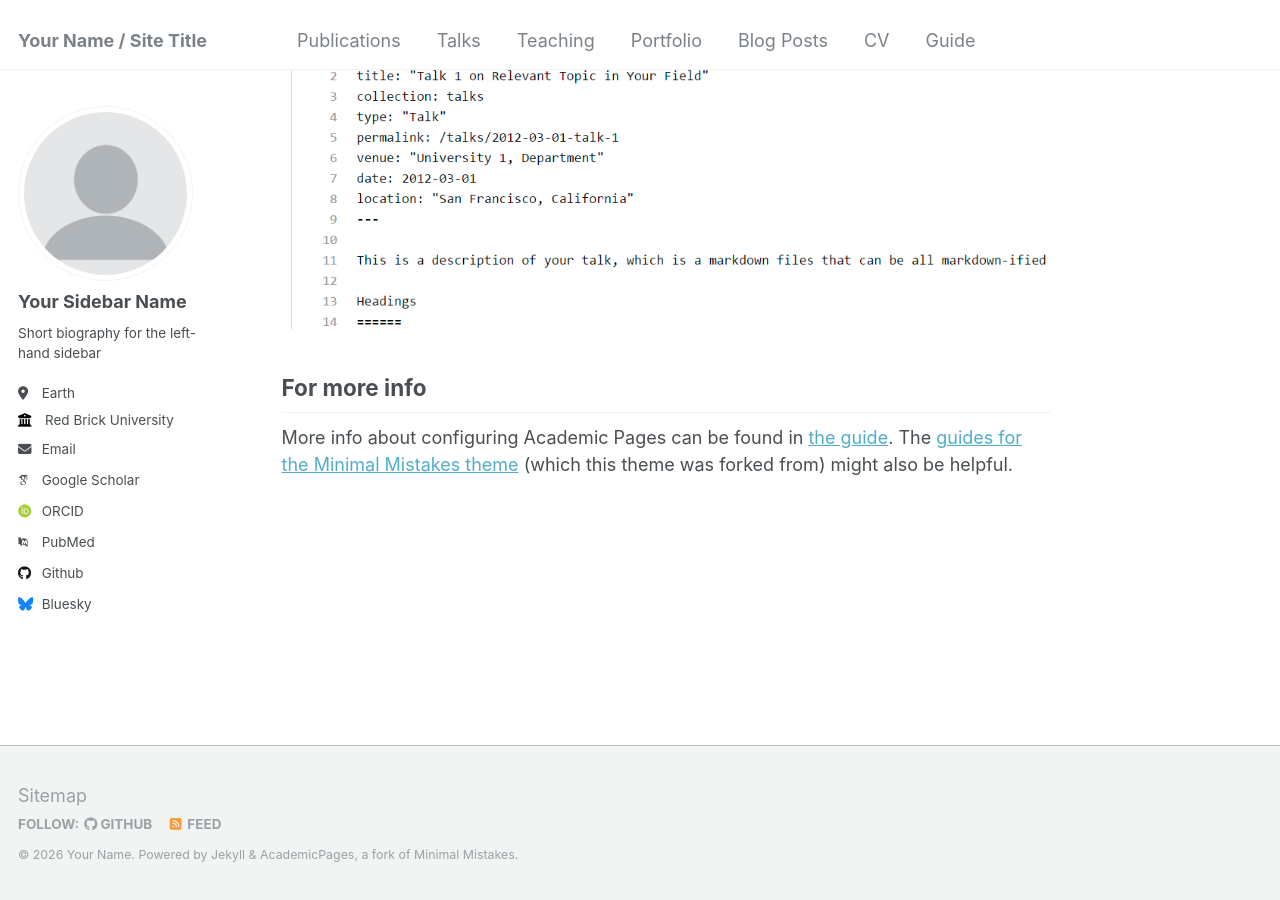
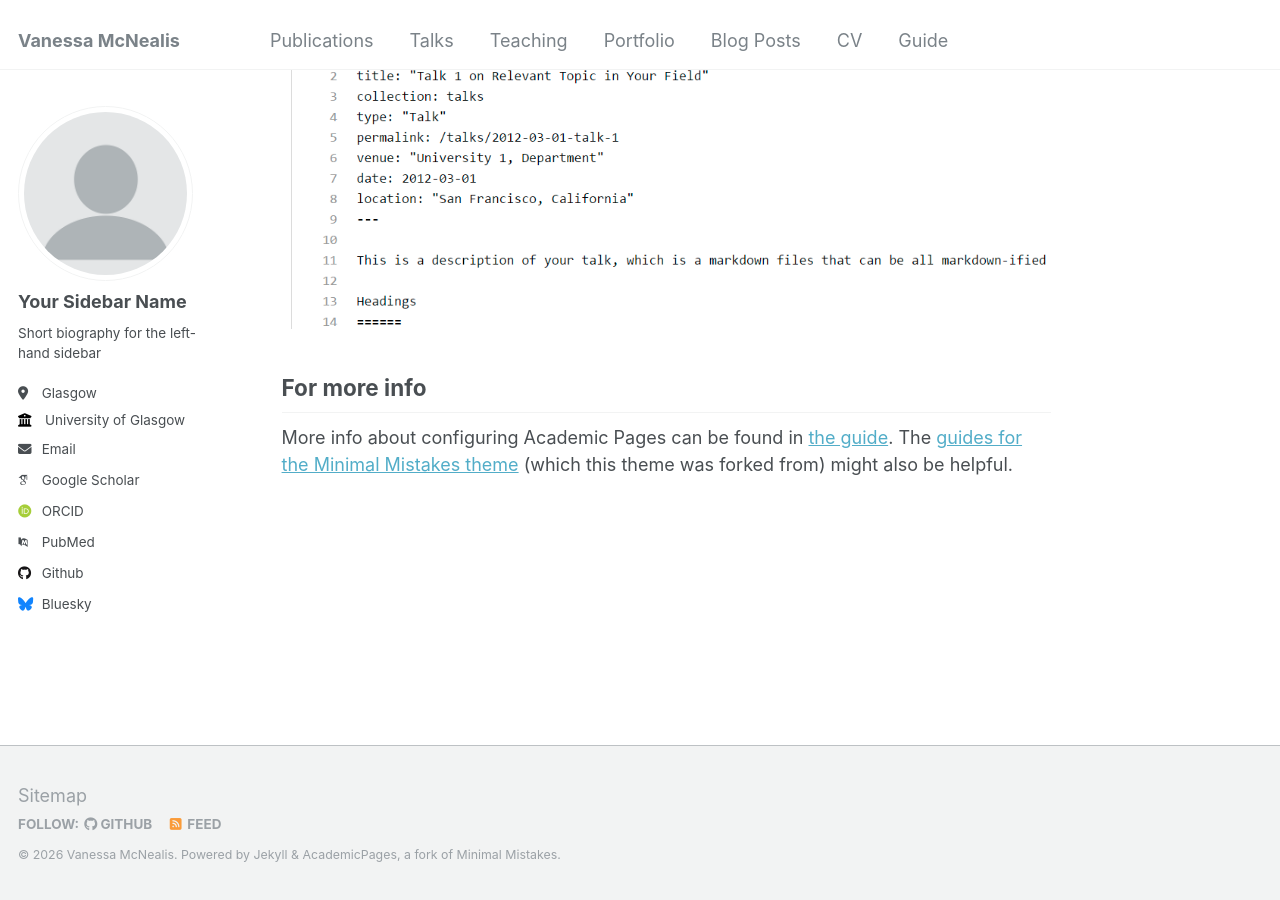
Before and after one commit to vanessamcnealis/vanessamcnealis.github.io, a Jekyll site: the page built from _pages/about.md, in a window 1280 px wide and 900 px high, scrolled down 2660 px. Built offline with Jekyll 4.4.1, drawn with Linux system fonts in a browser that asks for light colours; some web fonts are replaced.

Commit message:
Update personal information in _config.yml

```diff
--- a/_config.yml
+++ b/_config.yml
@@ -8,11 +8,11 @@
 
 # Basic Site Settings
 locale                   : "en-US"
-title                    : "Your Name / Site Title"
+title                    : "Vanessa McNealis"
 title_separator          : "-"
-name                     : &name "Your Name"
-description              : &description "personal description"
-url                      : https://academicpages.github.io # the base hostname & protocol for your site e.g. "https://mmistakes.github.io"
+name                     : &name "Vanessa McNealis"
+description              : &description "Research Fellow / University of Glasgow"
+url                      : https://vanessamcnealis.github.io # the base hostname & protocol for your site e.g. "https://mmistakes.github.io"
 baseurl                  : "" # the subpath of your site, e.g. "/blog"
 repository               : "academicpages/academicpages.github.io"
 
@@ -25,10 +25,10 @@ author:
   name             : "Your Sidebar Name"
   pronouns         : # example: "she/her"
   bio              : "Short biography for the left-hand sidebar"
-  location         : "Earth"
-  employer         : "Red Brick University"
+  location         : "Glasgow"
+  employer         : "University of Glasgow"
   uri              : # URL
-  email            : "none@example.org"
+  email            : "vanessa.mcnealis@glasgow.ac.uk"
 
   # Academic websites
   arxiv            : # URL - Update with the correct link to your profile
```
